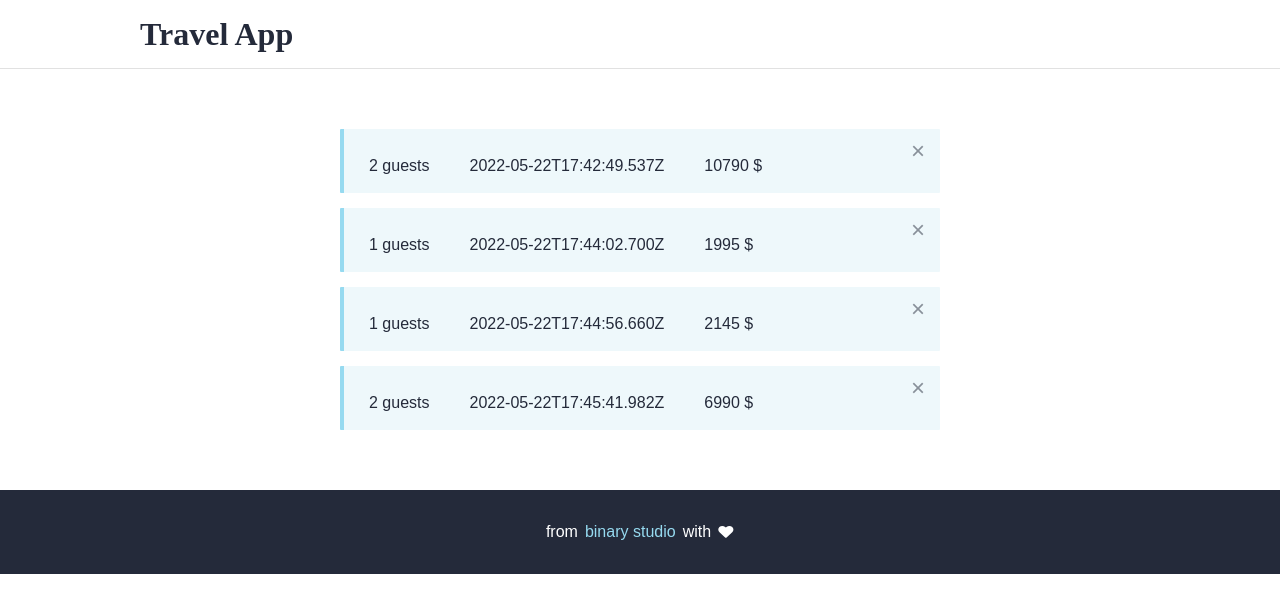
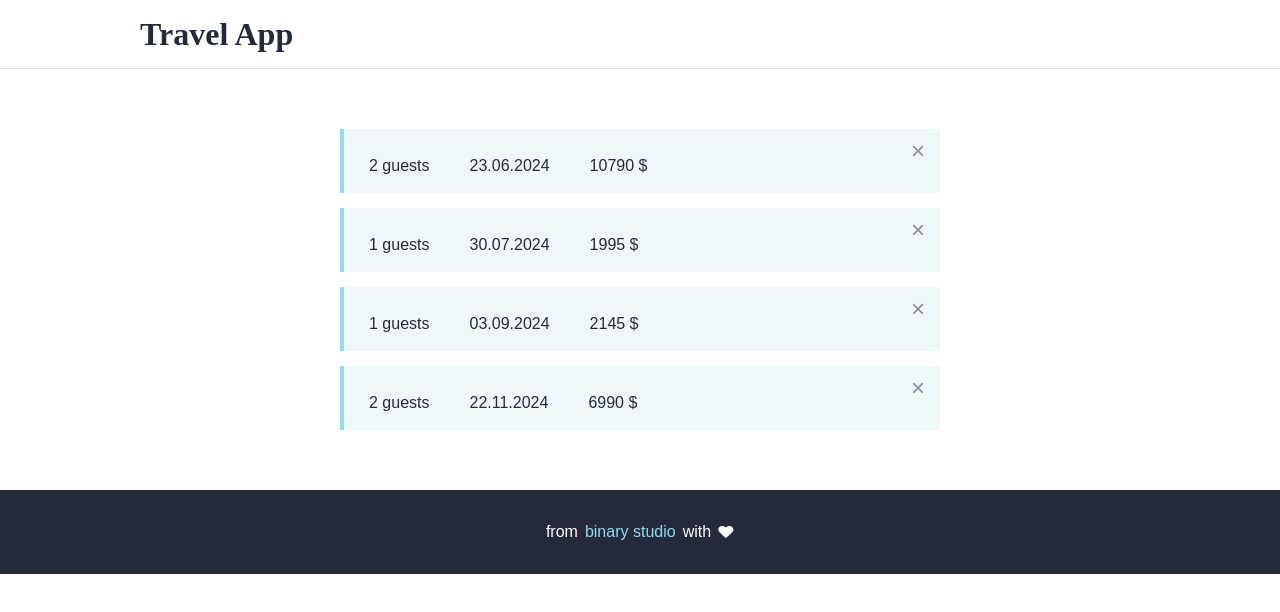
Before and after one commit to Saoa35/bookingtrips, a React (Create React App) app: page /bookings in a window 1280 px wide. Shown: the top 612 px of the page. Built offline with nearby package versions, Linux system fonts and the light colour scheme.

Commit message:
+ created reformatDate function

```diff
--- a/src/components/cards/BookingCard.jsx
+++ b/src/components/cards/BookingCard.jsx
@@ -1,4 +1,11 @@
-export const BookingCard = ({ title, guests, createdAt, totalPrice }) => {
+export const BookingCard = ({ title, guests, date, totalPrice }) => {
+  const reformatDate = (dateString) => {
+    const [datePart] = dateString.split("T");
+    const [year, month, day] = datePart.split("-");
+    const formattedDate = `${day}.${month}.${year}`;
+    return formattedDate;
+  };
+
   return (
     <li data-test-id="booking" className="booking">
       <h3 data-test-id="booking-title" className="booking__title">
@@ -8,7 +15,7 @@ export const BookingCard = ({ title, guests, createdAt, totalPrice }) => {
         {guests} guests
       </span>
       <span data-test-id="booking-date" className="booking__date">
-        {createdAt}
+        {reformatDate(date)}
       </span>
       <span data-test-id="booking-total" className="booking__total">
         {totalPrice} $
```
